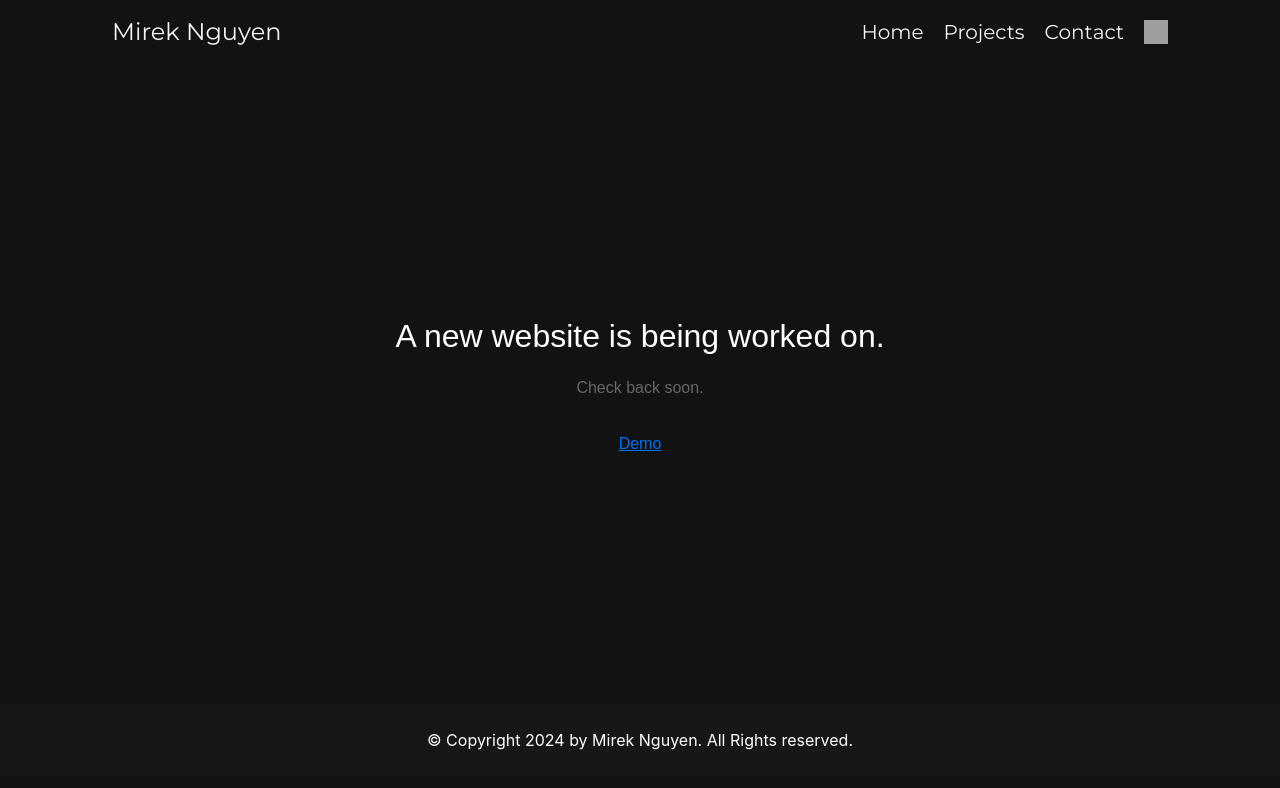
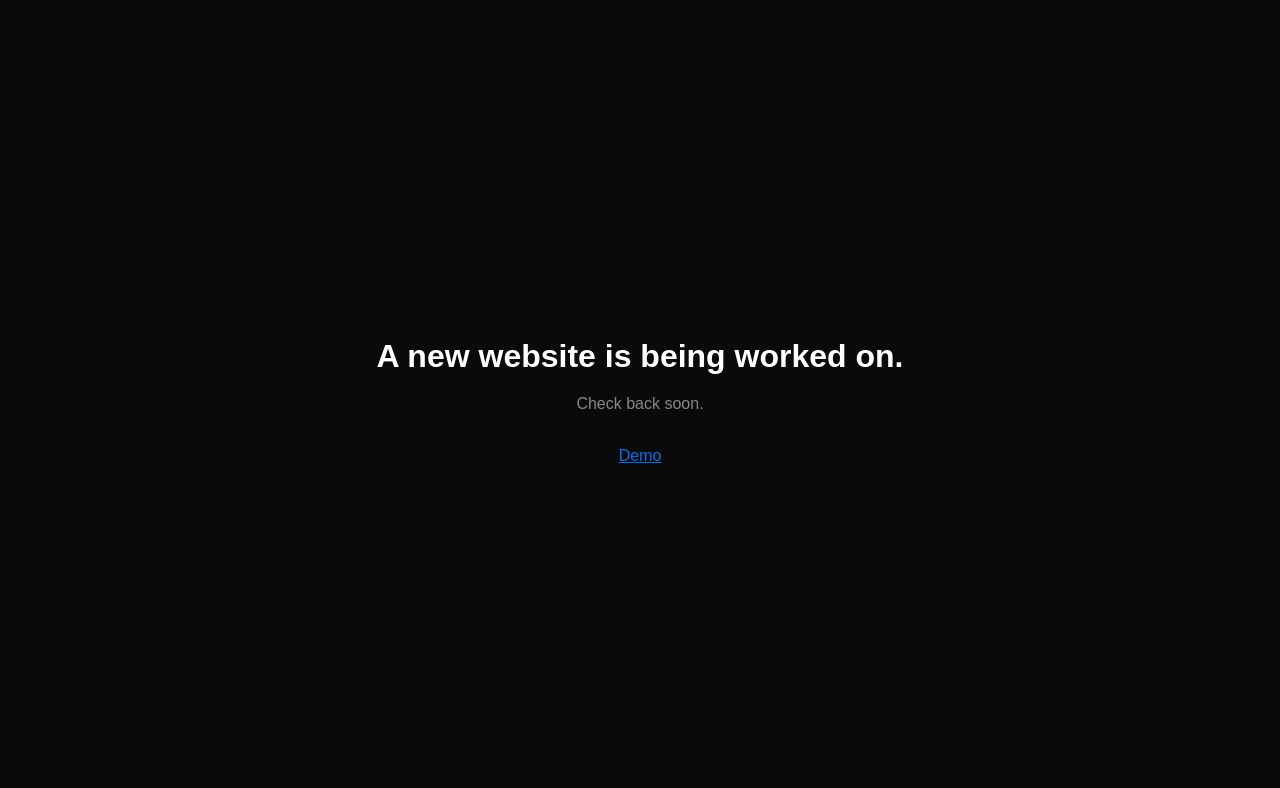
Before and after one commit to MirekNguyen/mirekng-homepage, a Next.js app: page / in a window 1280 px wide. Shown: the top 788 px of the page. Built offline with nearby package versions, Linux system fonts and the light colour scheme; grey boxes are pictures that could not be loaded.

Commit message:
feat(layout): implement per-page layout support

```diff
--- a/pages/_app.jsx
+++ b/pages/_app.jsx
@@ -4,12 +4,20 @@ import Navbar from "../components/Navbar.jsx";
 import Footer from "../components/Footer.jsx";
 import HeadProp from "../components/HeadProp.jsx";
 function MyApp({ Component, pageProps }) {
+  const getLayout =
+    Component.getLayout ??
+    ((page) => (
+      <>
+        <Navbar />
+        {page}
+        <Footer />
+      </>
+    ));
+
   return (
     <ThemeProvider defaultTheme="dark" enableSystem={true} attribute="class">
       <HeadProp />
-      <Navbar />
-      <Component {...pageProps} />
-      <Footer />
+      {getLayout(<Component {...pageProps} />)}
     </ThemeProvider>
   );
 }
--- a/pages/index.jsx
+++ b/pages/index.jsx
@@ -2,20 +2,24 @@ const Home = () => {
   return (
     <main
       style={{
-        minHeight: "80vh",
+        margin: 0,
+        padding: 0,
+        width: "100vw",
+        height: "100vh",
         display: "flex",
         flexDirection: "column",
         alignItems: "center",
         justifyContent: "center",
         fontFamily: "sans-serif",
         textAlign: "center",
-        padding: "2rem",
+        backgroundColor: "#0a0a0a",
+        color: "#ffffff",
       }}
     >
-      <h1 style={{ fontSize: "2rem", marginBottom: "1rem" }}>
+      <h1 style={{ fontSize: "2rem", fontWeight: 600, marginBottom: "0.75rem" }}>
         A new website is being worked on.
       </h1>
-      <p style={{ fontSize: "1rem", color: "#666", marginBottom: "2rem" }}>
+      <p style={{ fontSize: "1rem", color: "#888", marginBottom: "1.75rem" }}>
         Check back soon.
       </p>
       <a
@@ -34,4 +38,6 @@ const Home = () => {
   );
 };
 
+Home.getLayout = (page) => page;
+
 export default Home;
```
